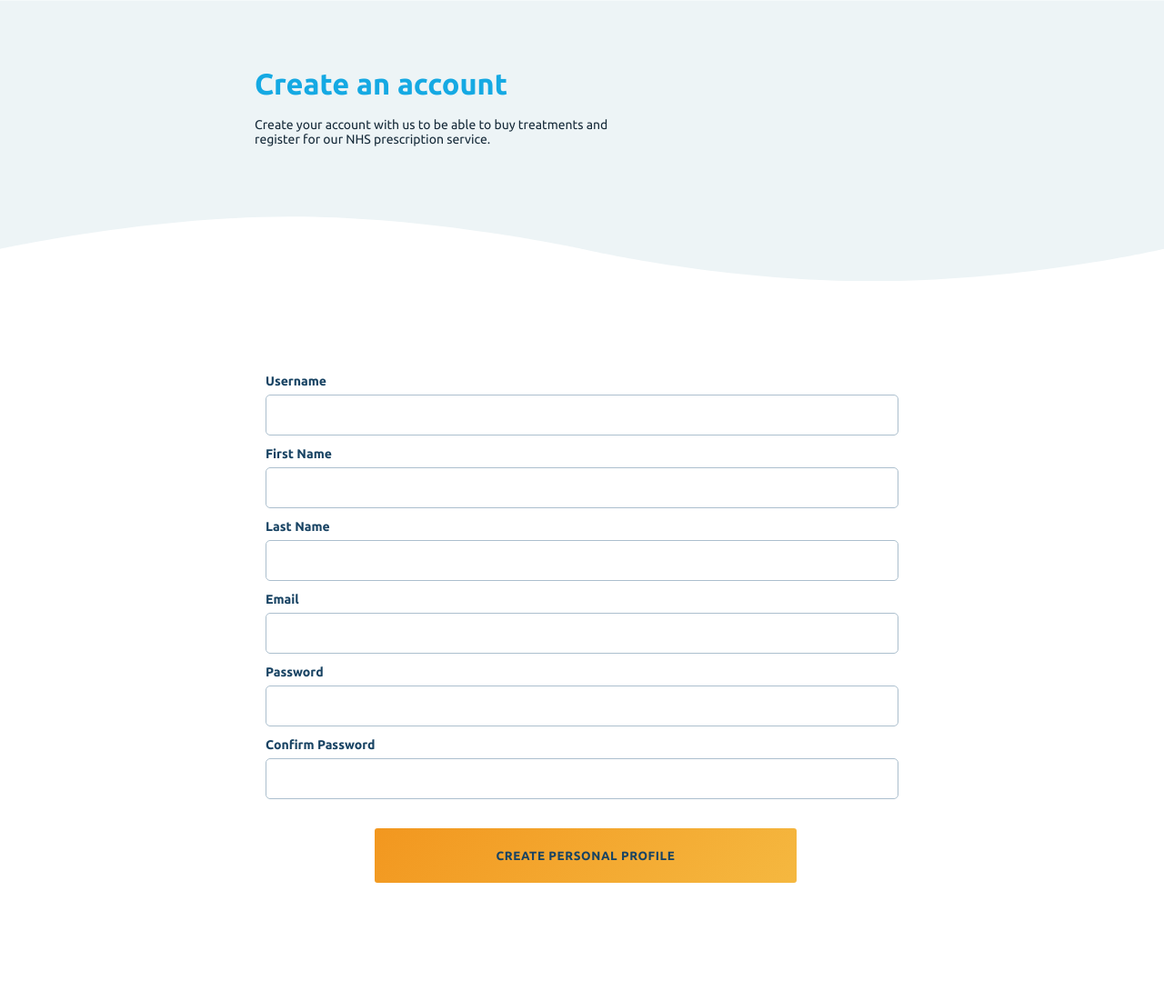
After one commit to MegaMinInKZ/DB2-Final-Project, a Django app: page /register/ in a window 1280 px wide. The commit adds this page. Shown: the whole page at 91% size. Run offline with Django 4.2, Linux system fonts and the light colour scheme.

Commit message:
register and login pages has been added

```diff
--- a/db/dari/models.py
+++ b/db/dari/models.py
@@ -62,6 +62,7 @@ class Purchase(models.Model):
     amount = models.IntegerField()
     user = models.ForeignKey(User, on_delete=models.CASCADE)
     product = models.ForeignKey(Product, on_delete=models.CASCADE)
+    transaction = models.FileField(null=True)
 
 class Feedback(models.Model):
     description = models.TextField()
--- /dev/null
+++ b/db/dari/static/css/register.css
@@ -0,0 +1,97 @@
+@import url('https://fonts.googleapis.com/css2?family=Ubuntu:wght@300;400;500;600;700&display=swap');
+
+* {
+    font-family: 'Ubuntu';
+    box-sizing: border-box;
+}
+
+body {
+    background-color: white;
+    padding: 0;
+    margin: 0;
+}
+
+input {
+    width: 696px;
+    height: 45px;
+    padding: 12px 16px;
+
+    outline: none;
+    border: 1px solid rgb(172, 191, 206);
+    border-radius: 5px;
+    transition: background-color .3s linear;
+}
+input:focus {
+    background-color: rgb(172, 191, 206);
+}
+button {
+    outline: none;
+    border: none;
+}
+
+.register {
+}
+.register-header {
+
+}
+.rotate {
+    transform: rotate(180deg);
+}
+.pos-abs-img {
+    position: absolute;
+    z-index: -1;
+}
+.wrapper-header-text {
+    width: 768px;
+    height: 281px;
+    margin: 0 auto;
+    padding: 64px 24px 112px;
+}
+.header-title {
+    color: #15a9e3!important;
+    font-size: 32.5px;
+    font-weight: 700;
+    padding: 10px 0;
+}
+.header-subtitle {
+    margin-top: 8px;
+    color: rgb(23, 43, 58);
+    font-size: 14px;
+}
+.wrap-register-form {
+    width: 696px;
+    margin: 130px auto;
+}
+.register-form {
+    margin: 0 auto;
+
+}
+.form-field {
+    margin-bottom: 12px;
+}
+.label {
+    color: rgb(24, 67, 99);
+    font-weight: 700;
+    font-size: 14px;
+
+    margin-bottom: 7px;
+}
+.uppercase {
+    text-transform: uppercase;
+}
+.register-submit-btn {
+    background-image: linear-gradient(-45deg,#f5b840,#f2971f);
+    color: #184363;
+    font-weight: 600;
+    letter-spacing: .6px;
+    border-radius: 3px;
+
+    width: 464px;
+    height: 60px;
+    padding: 20px;
+    margin: 20px 120px 0;
+    transition: transform .3s linear;
+}
+.register-submit-btn:hover {
+    transform: scale(1.05);
+}
--- a/db/dari/templates/product/base.html
+++ b/db/dari/templates/product/base.html
@@ -35,7 +35,7 @@
                     </div>
                 </div>
                 <div class="header-second">
-                    <a class="sign-in" href="">
+                    <a class="sign-in" href="{% url 'login' %}">
                         <span>Sign in</span>
                         <img src="{% static 'design/avatar-dark-blue.svg' %}" alt="" class="sign-in__logo">
                     </a>
--- /dev/null
+++ b/db/dari/templates/product/register.html
@@ -0,0 +1,59 @@
+{% load static %}
+
+<!DOCTYPE html>
+<html lang="en">
+<head>
+    <meta charset="UTF-8">
+    <meta http-equiv="X-UA-Compatible" content="IE=edge">
+    <meta name="viewport" content="width=device-width, initial-scale=1.0">
+    <title>Register</title>
+    <link rel="stylesheet" href="{% static 'css/register.css' %}">
+</head>
+<body>
+
+    <section class="register">
+        <header class="register-header">
+            <img class="rotate pos-abs-img" src="{% static 'images/register-head.svg' %}" alt="">
+            <div class="wrapper-header-text">
+                <div class="header-title">Create an account</div>
+                <div class="header-subtitle">
+                    Create your account with us to be able to buy treatments and<br> register for our NHS prescription service.
+                </div>
+            </div>
+        </header>
+
+        <section class="wrap-register-form">
+            <form class="register-form" method="post" action="{% url 'register' %}">
+                {% csrf_token %}
+                <div class="form-field">
+                    <div class="label">Username</div>
+                    <input type="text" name="username" value="{{username}}">
+                </div>
+                <div class="form-field">
+                    <div class="label">First Name</div>
+                    <input type="text" name="first_name" value="{{first_name}}">
+                </div>
+                <div class="form-field">
+                    <div class="label">Last Name</div>
+                    <input type="text" name="last_name" value="{{last_name}}">
+                </div>
+                <div class="form-field">
+                    <div class="label">Email</div>
+                    <input type="text" name="email" value="{{email}}">
+                </div>
+                <div class="form-field">
+                    <div class="label">Password</div>
+                    <input type="password" name="password1">
+                </div>
+                <div class="form-field">
+                    <div class="label">Confirm Password</div>
+                    <input type="password" name="password2">
+                </div>
+                <button type="submit" class="uppercase register-submit-btn">Create personal profile</button>
+
+            </form>
+        </section>
+
+    </section>
+</body>
+</html>
--- a/db/dari/urls.py
+++ b/db/dari/urls.py
@@ -6,4 +6,7 @@ urlpatterns = [
     path('', index, name='home'),
     path('product/<int:pk>/', product, name='product'),
     path('catedgory/<slug:slug>/', category, name='category'),
+    path('login/', login_, name='login'),
+    path('register/', register, name='register'),
+
 ]
--- a/db/dari/views.py
+++ b/db/dari/views.py
@@ -1,5 +1,5 @@
 import cx_Oracle
-from django.shortcuts import render
+from django.shortcuts import render, redirect
 from django.http import HttpResponse
 import requests
 from bs4 import BeautifulSoup
@@ -7,12 +7,16 @@ from .models import *
 import random
 import csv
 from .db_views import *
+from .forms import *
+from django.contrib.auth import authenticate, login, logout
 
 
+context = {}
 def index(request):
     top_rating = TOP_10.objects.all()
     categories = Category.objects.all()
     context = {
+        'title': "Home page",
         'top_rating': top_rating,
         'categories': categories
     }
@@ -21,6 +25,7 @@ def category(request):
     cat = Category.objects.get(slug=slug)
     products = Product.objects.filter(category=cat)
     context = {
+        'title': cat.title,
         'products': products,
     }
     return render(request, 'product/category.html', context)
@@ -30,9 +35,9 @@ def product(request, pk):
     prices = Price_History.objects.filter(product_id=pk)
     comments = Comment.objects.filter(product_id=pk)
     context = {
+        'title': product.title,
         'price_history': prices,
         'product': product,
-        'zero': 0,
         'comments': comments,
     }
     purchase = Purchase.objects.filter(product_id=pk)
@@ -43,5 +48,38 @@ def product(request, pk):
         context['reviews'] = Feedback.objects.filter(pk=-1)
     return render(request, 'product/product.html', context)
 
+def register(request):
+    if request.method == 'POST':
+        form = RegisterForm(request.POST)
+        if form.is_valid():
+            form.save()
+            username = form.cleaned_data['username']
+            password = form.cleaned_data['password1']
+            user = authenticate(request, username=username, password=password)
+            login(request, user)
+            return redirect('login')
+        else:
+            context['first_name'] = request.POST.get('first_name')
+            context['last_name'] = request.POST.get('last_name')
+            context['username'] = request.POST.get('username')
+            context['email'] = request.POST.get('email')
+            context['error'] = True
+
+    return render(request, 'product/register.html', context)
+
+def login_(request):
+    if request.method == 'POST':
+        username = request.POST.get('username')
+        password = request.POST.get('password')
+        user = authenticate(username=username, password=password)
+
+        if user is not None:
+            login(request, user)
+            return redirect('home')
+        else:
+            context['error'] = "Invalid username or password"
+            context['username'] = request.POST.get('username')
+            return render(request, 'product/login.html', context)
+    return render(request, 'product/login.html')
 
 # Create your views here.
```
Also changed, not shown: db/dari/forms.py (added, +22 -0 lines), db/dari/static/css/login.css (added, +108 -0 lines), db/dari/templates/product/login.html (added, +34 -0 lines), db/dari/static/images/consultation-start.svg (added), db/dari/static/images/register-head.svg (added).
